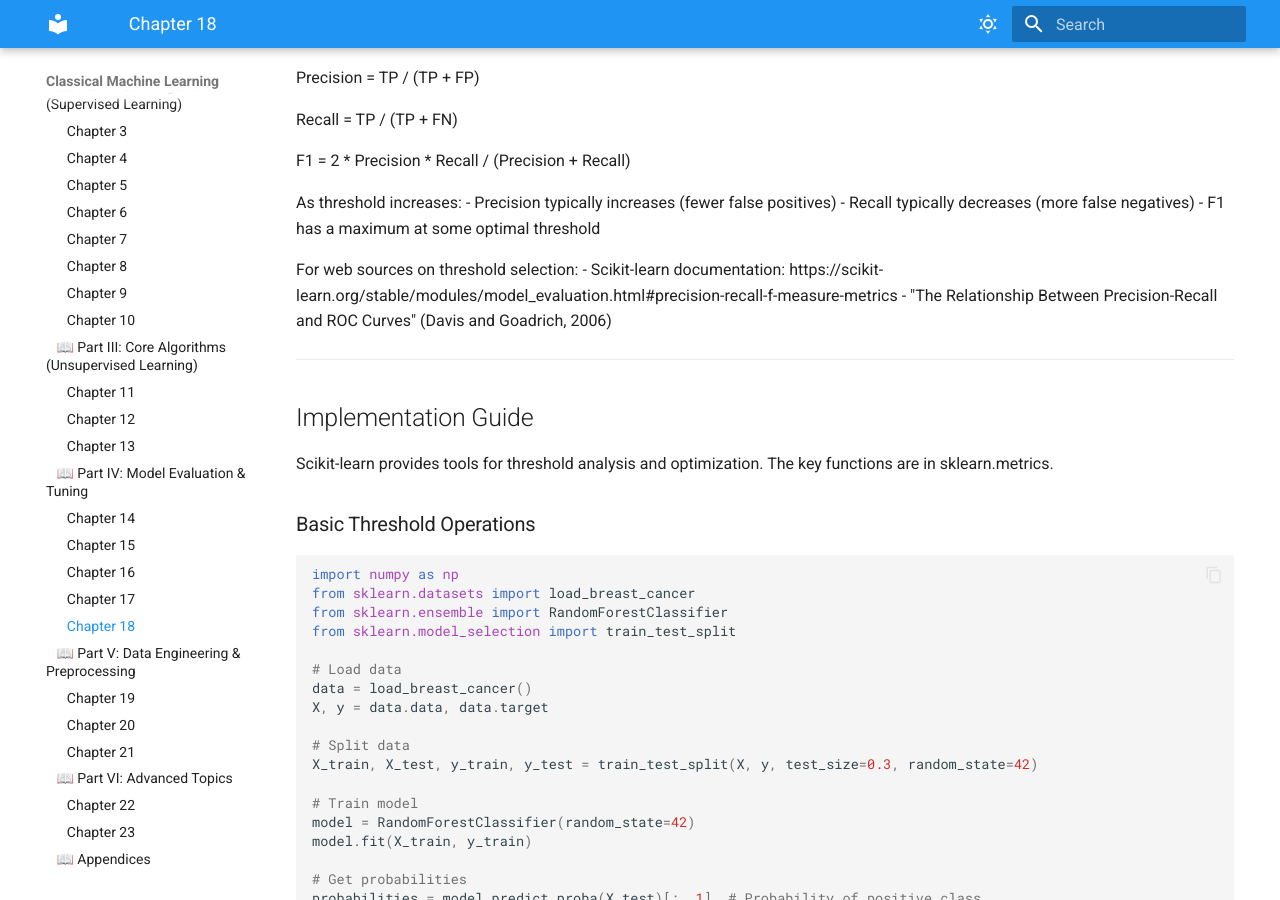
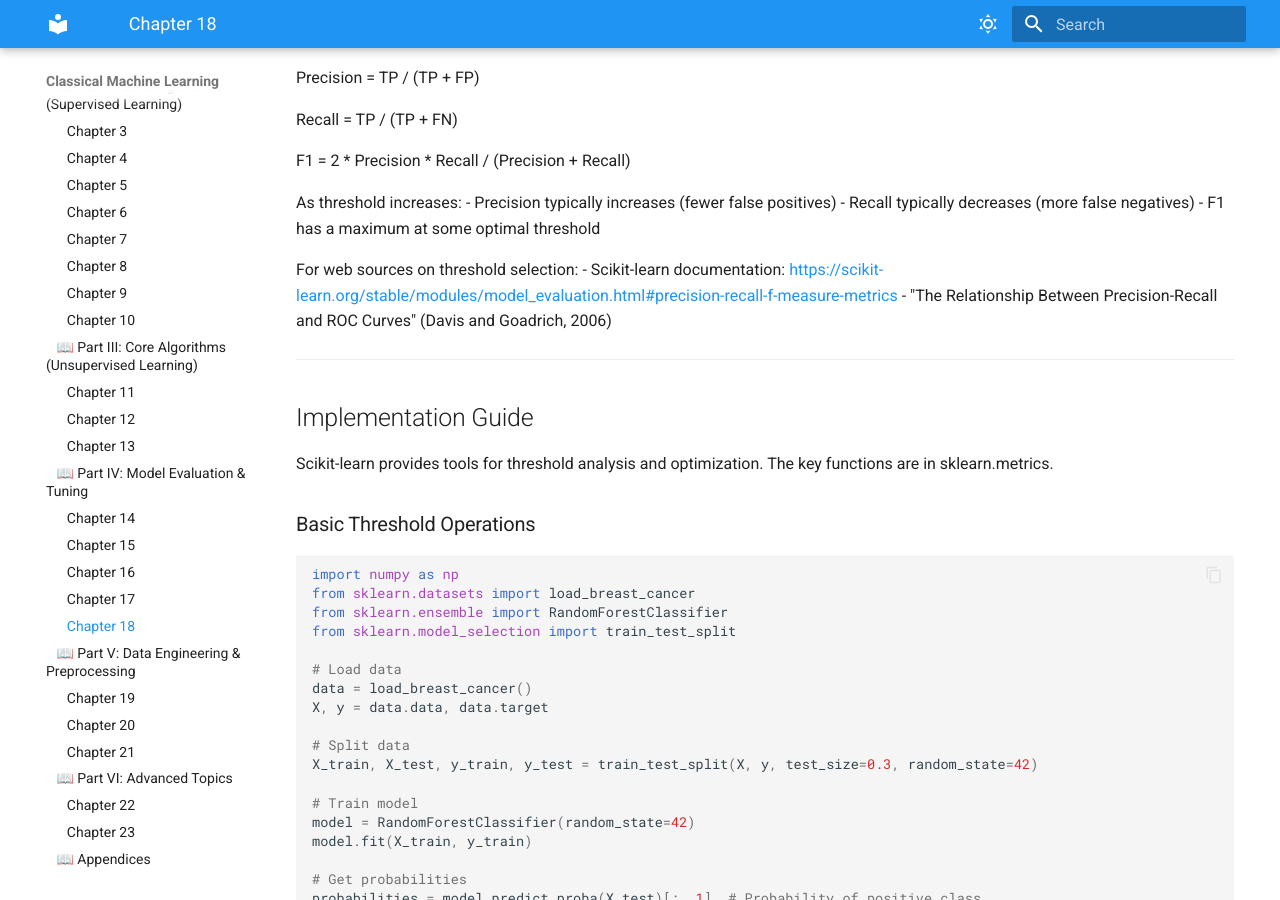
Before and after one commit to McKlay/classical-machine-learning, an MkDocs documentation site: the page built from docs/chapter18.md, in a window 1280 px wide and 900 px high, scrolled down 1576 px. Built offline with MkDocs 1.6.1 and Material for MkDocs 9.7.7, drawn with Linux system fonts in a browser that asks for light colours; part of the change alters nothing that is shown.

```diff
--- a/docs/chapter18.md
+++ b/docs/chapter18.md
@@ -69,7 +69,7 @@ As threshold increases:
 - F1 has a maximum at some optimal threshold
 
 For web sources on threshold selection:
-- Scikit-learn documentation: https://scikit-learn.org/stable/modules/model_evaluation.html#precision-recall-f-measure-metrics
+- Scikit-learn documentation: [https://scikit-learn.org/stable/modules/model_evaluation.html#precision-recall-f-measure-metrics](https://scikit-learn.org/stable/modules/model_evaluation.html#precision-recall-f-measure-metrics)
 - "The Relationship Between Precision-Recall and ROC Curves" (Davis and Goadrich, 2006)
 
 ---
```
